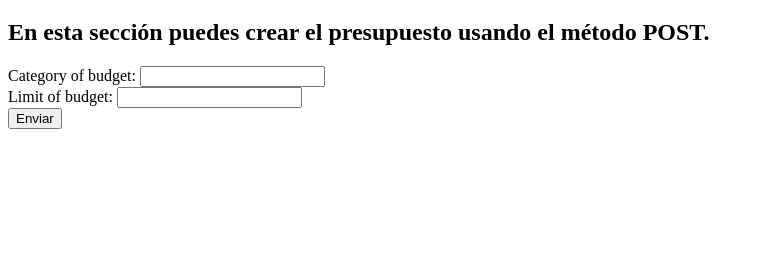
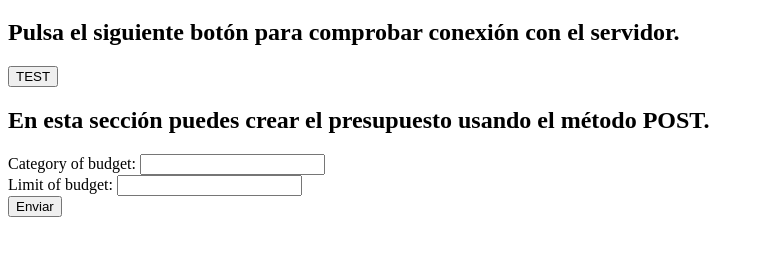
Before and after one commit to RobertoVazquezG/Proyecto_Budget_Envelops, a plain HTML site: page front-end/index.html in a window 1280 px wide. Shown: the part 61-316 px from the top of the page, without its empty margins (0-764 px from the left). Drawn offline with Linux system fonts and the light colour scheme.

Commit message:
Se mejoró la visualización del estado de la conexión con el servidor y se mejoró la visualización para crear el budget envelop

```diff
--- a/front-end/index.html
+++ b/front-end/index.html
@@ -6,11 +6,14 @@
     </head>
     <body>
         <section id="form">
-                <h2>En esta sección puedes crear el presupuesto usando el método POST.</h2>
-                <label for="Category">Category of budget: </label><input type="text" name="Category" id="Category">
-                <br>
-                <label for="Limit">Limit of budget: </label><input type="number" name="Limit" id="Limit" step="100" min="0">
-                <br>
+            <h2>Pulsa el siguiente botón para comprobar conexión con el servidor.</h2>
+            <p id="testOk"></p>
+            <button id="test">TEST</button>
+            <h2>En esta sección puedes crear el presupuesto usando el método POST.</h2>
+            <label for="Category">Category of budget: </label><input type="text" name="Category" id="Category">
+            <br>
+            <label for="Limit">Limit of budget: </label><input type="number" name="Limit" id="Limit" step="100" min="0">
+            <br>
             <button id="sendButton">Enviar</button>
             <p id="parr"></p>
         </section>
```
